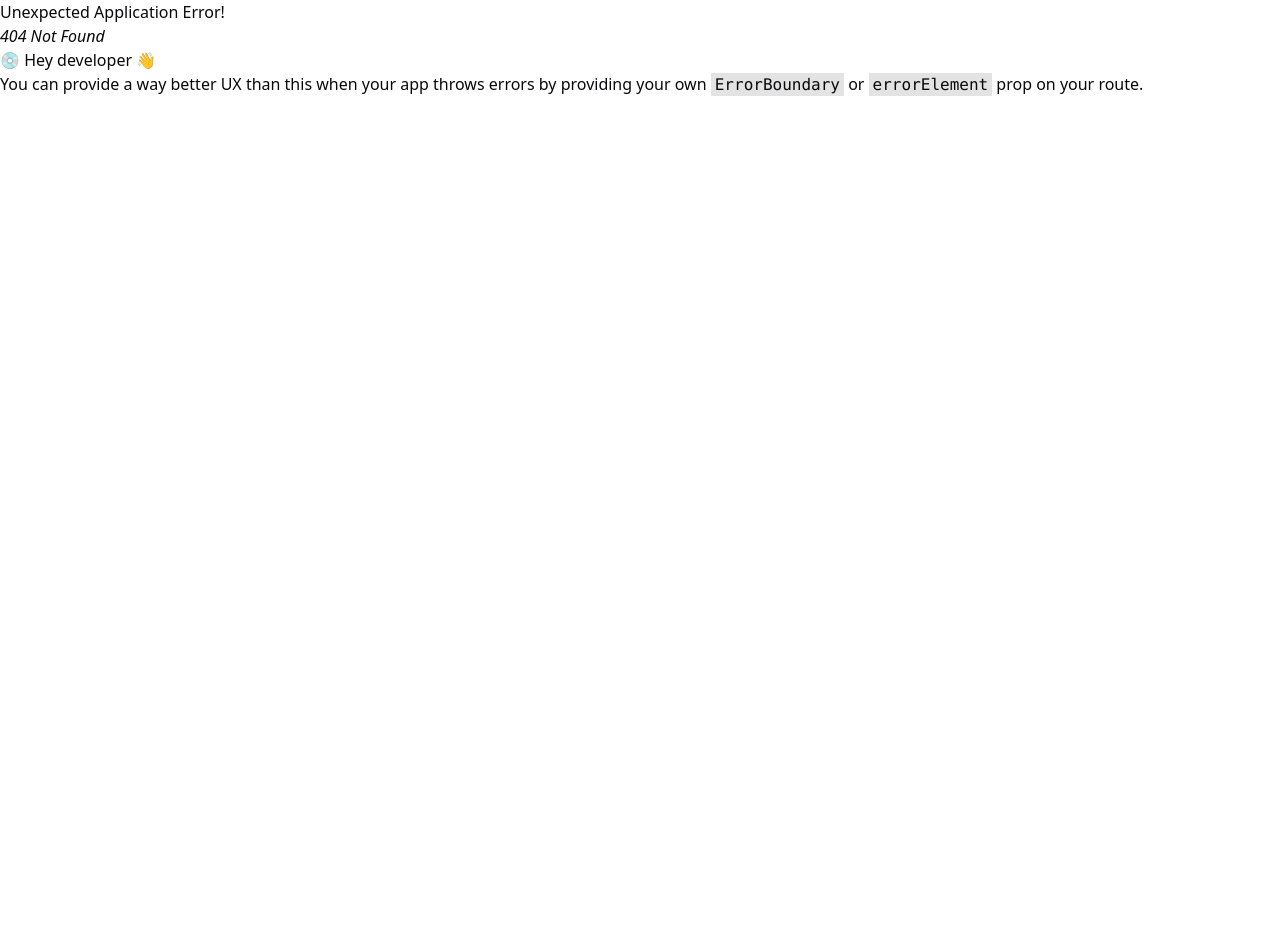
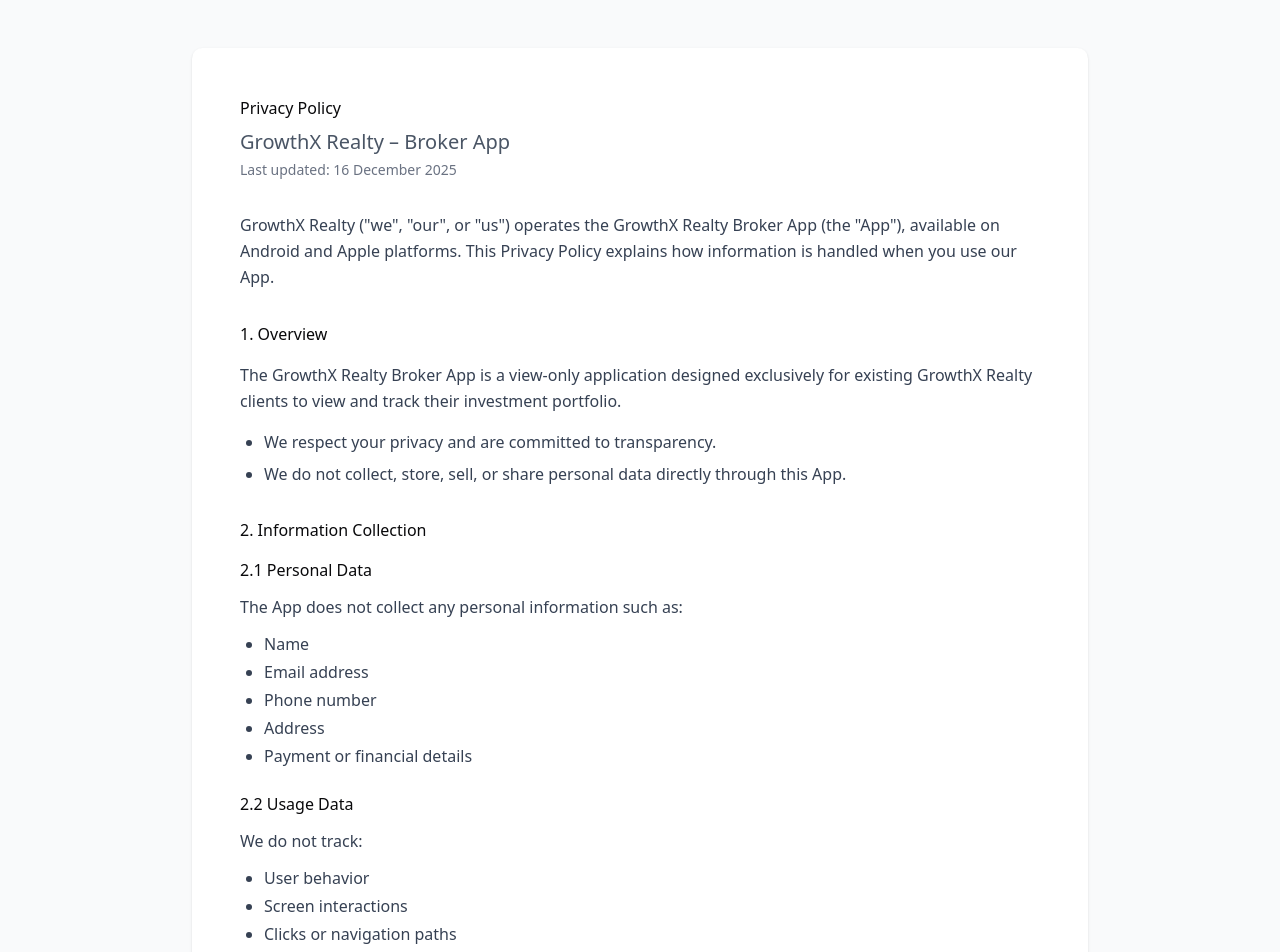
Before and after one commit to growth-x-realty/growthx-broker-webview, a React (Vite) app: page /privacy-policy in a window 1280 px wide. Before the commit this address had no page. Shown: the top 952 px of the page. Before the commit the page ends 800 px from the top, so only its background shows below. Built offline with nearby package versions, Linux system fonts and the light colour scheme; sample sign-in values are in the browser's storage.

Commit message:
added privacy policy

```diff
--- a/src/App.tsx
+++ b/src/App.tsx
@@ -11,6 +11,7 @@
 import { Toaster } from "sonner";
 import { nav } from "./constants";
 import ContactUs from "./pages/ContactUsPage";
+import PrivacyPolicy from "./pages/PrivacyPolicy";
 
 const router = createBrowserRouter([
   {
@@ -21,6 +22,7 @@
   { path: nav.dashboard, element: <DashboardPage /> },
   { path: nav.register, element: <RegisterAgent /> },
   { path: nav.contactus, element: <ContactUs /> },
+  { path: nav.privacyPolicy, element: <PrivacyPolicy /> }
 
 ]);
 
--- a/src/constants.ts
+++ b/src/constants.ts
@@ -12,7 +12,8 @@
     register: "/register",
     dashboard: "/dashboard",
     contactus: "/contact-us",
-    aboutus: "/about-us"
+    aboutus: "/about-us",
+    privacyPolicy: "/privacy-policy"
 };
 
 export const query_key = {
--- /dev/null
+++ b/src/pages/PrivacyPolicy.tsx
@@ -0,0 +1,174 @@
+
+const PrivacyPolicy = () => {
+    return (
+        <div className="min-h-screen bg-gray-50 py-12 px-4 sm:px-6 lg:px-8">
+            <div className="max-w-4xl mx-auto bg-white shadow-sm rounded-lg p-8 md:p-12">
+                {/* Header */}
+                <div className="mb-8">
+                    <h1 className="mb-2">Privacy Policy</h1>
+                    <p className="text-xl text-gray-600 mb-1">GrowthX Realty – Broker App</p>
+                    <p className="text-sm text-gray-500">Last updated: 16 December 2025</p>
+                </div>
+
+                {/* Introduction */}
+                <div className="mb-8 leading-relaxed text-gray-700">
+                    <p>
+                        GrowthX Realty ("we", "our", or "us") operates the GrowthX Realty Broker App (the "App"),
+                        available on Android and Apple platforms. This Privacy Policy explains how information is
+                        handled when you use our App.
+                    </p>
+                </div>
+
+                {/* Section 1 */}
+                <section className="mb-8">
+                    <h2 className="mb-4">1. Overview</h2>
+                    <p className="text-gray-700 leading-relaxed mb-4">
+                        The GrowthX Realty Broker App is a view-only application designed exclusively for existing
+                        GrowthX Realty clients to view and track their investment portfolio.
+                    </p>
+                    <ul className="list-disc pl-6 space-y-2 text-gray-700">
+                        <li>We respect your privacy and are committed to transparency.</li>
+                        <li>We do not collect, store, sell, or share personal data directly through this App.</li>
+                    </ul>
+                </section>
+
+                {/* Section 2 */}
+                <section className="mb-8">
+                    <h2 className="mb-4">2. Information Collection</h2>
+
+                    <h3 className="mb-3">2.1 Personal Data</h3>
+                    <p className="text-gray-700 leading-relaxed mb-3">
+                        The App does not collect any personal information such as:
+                    </p>
+                    <ul className="list-disc pl-6 space-y-1 text-gray-700 mb-6">
+                        <li>Name</li>
+                        <li>Email address</li>
+                        <li>Phone number</li>
+                        <li>Address</li>
+                        <li>Payment or financial details</li>
+                    </ul>
+
+                    <h3 className="mb-3">2.2 Usage Data</h3>
+                    <p className="text-gray-700 leading-relaxed mb-3">
+                        We do not track:
+                    </p>
+                    <ul className="list-disc pl-6 space-y-1 text-gray-700 mb-6">
+                        <li>User behavior</li>
+                        <li>Screen interactions</li>
+                        <li>Clicks or navigation paths</li>
+                    </ul>
+
+                    <h3 className="mb-3">2.3 Website Data</h3>
+                    <p className="text-gray-700 leading-relaxed mb-3">
+                        The website broker.growthxrealty.com:
+                    </p>
+                    <ul className="list-disc pl-6 space-y-1 text-gray-700">
+                        <li>Does not use forms</li>
+                        <li>Does not collect cookies for tracking</li>
+                        <li>Does not gather analytics or marketing data</li>
+                    </ul>
+                </section>
+
+                {/* Section 3 */}
+                <section className="mb-8">
+                    <h2 className="mb-4">3. Portfolio Information</h2>
+                    <p className="text-gray-700 leading-relaxed mb-3">
+                        Portfolio data displayed in the App:
+                    </p>
+                    <ul className="list-disc pl-6 space-y-1 text-gray-700 mb-4">
+                        <li>Is read-only</li>
+                        <li>Is securely fetched from GrowthX Realty backend services</li>
+                        <li>Belongs only to authenticated GrowthX Realty clients</li>
+                        <li>Cannot be modified through the App</li>
+                    </ul>
+                    <p className="text-gray-700 leading-relaxed">
+                        The App acts solely as a viewer for existing data.
+                    </p>
+                </section>
+
+                {/* Section 4 */}
+                <section className="mb-8">
+                    <h2 className="mb-4">4. Authentication & Security</h2>
+                    <ul className="list-disc pl-6 space-y-2 text-gray-700">
+                        <li>Access to portfolio information requires secure authentication</li>
+                        <li>Data is transmitted over encrypted connections (HTTPS)</li>
+                        <li>No sensitive information is stored locally on the device beyond what is necessary for viewing during a session</li>
+                    </ul>
+                </section>
+
+                {/* Section 5 */}
+                <section className="mb-8">
+                    <h2 className="mb-4">5. Third-Party Services</h2>
+                    <p className="text-gray-700 leading-relaxed mb-3">
+                        The App:
+                    </p>
+                    <ul className="list-disc pl-6 space-y-1 text-gray-700 mb-4">
+                        <li>Does not use third-party analytics tools</li>
+                        <li>Does not use advertising SDKs</li>
+                        <li>Does not share data with third parties</li>
+                    </ul>
+                    <p className="text-gray-700 leading-relaxed">
+                        Platform services (Apple App Store / Google Play) may collect limited technical data as per
+                        their own privacy policies.
+                    </p>
+                </section>
+
+                {/* Section 6 */}
+                <section className="mb-8">
+                    <h2 className="mb-4">6. Data Storage</h2>
+                    <ul className="list-disc pl-6 space-y-2 text-gray-700">
+                        <li>The App itself does not store user data</li>
+                        <li>All portfolio data remains on GrowthX Realty's secure servers</li>
+                        <li>No data is cached permanently on your device</li>
+                    </ul>
+                </section>
+
+                {/* Section 7 */}
+                <section className="mb-8">
+                    <h2 className="mb-4">7. Children's Privacy</h2>
+                    <p className="text-gray-700 leading-relaxed">
+                        The App is not intended for children under the age of 13. We do not knowingly collect any
+                        information from children.
+                    </p>
+                </section>
+
+                {/* Section 8 */}
+                <section className="mb-8">
+                    <h2 className="mb-4">8. Your Rights</h2>
+                    <p className="text-gray-700 leading-relaxed mb-3">
+                        Since the App does not collect or store personal data:
+                    </p>
+                    <ul className="list-disc pl-6 space-y-2 text-gray-700">
+                        <li>There is no personal data to access, modify, or delete through the App</li>
+                        <li>Any portfolio-related queries should be directed to GrowthX Realty support</li>
+                    </ul>
+                </section>
+
+                {/* Section 9 */}
+                <section className="mb-8">
+                    <h2 className="mb-4">9. Changes to This Privacy Policy</h2>
+                    <p className="text-gray-700 leading-relaxed">
+                        We may update this Privacy Policy from time to time. Any changes will be reflected on this
+                        page with an updated "Last updated" date.
+                    </p>
+                </section>
+
+                {/* Section 10 */}
+                <section className="mb-8">
+                    <h2 className="mb-4">10. Contact Us</h2>
+                    <p className="text-gray-700 leading-relaxed mb-4">
+                        If you have any questions about this Privacy Policy or the App, you can contact us at:
+                    </p>
+                    <div className="bg-gray-50 p-6 rounded-lg space-y-2">
+                        <p className="text-gray-800"><strong>GrowthX Realty</strong></p>
+                        <p className="text-gray-700">🌐 Website: <a href="https://broker.growthxrealty.com" target="_blank" rel="noopener noreferrer" className="text-blue-600 hover:underline">https://broker.growthxrealty.com</a></p>
+                    </div>
+                </section>
+
+
+            </div>
+        </div>
+    )
+}
+
+export default PrivacyPolicy
```
